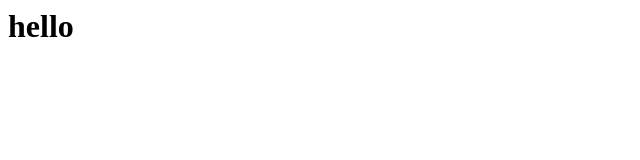
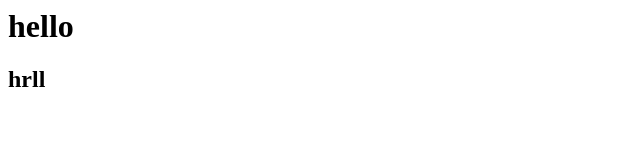
Before and after one commit to ritesh4450/portfolio-website, a plain HTML site: page index.html in a window 1280 px wide. Shown: the full height of the page, 0-640 px from the left. Drawn offline with Linux system fonts and the light colour scheme.

Commit message:
Update index.html

```diff
--- a/index.html
+++ b/index.html
@@ -3,6 +3,7 @@
         <title>quizapp</title>
         <body>
             <h1>hello</h1>
+            <h2>hrll</h2>
         </body>
     </head>
 </html>
```
